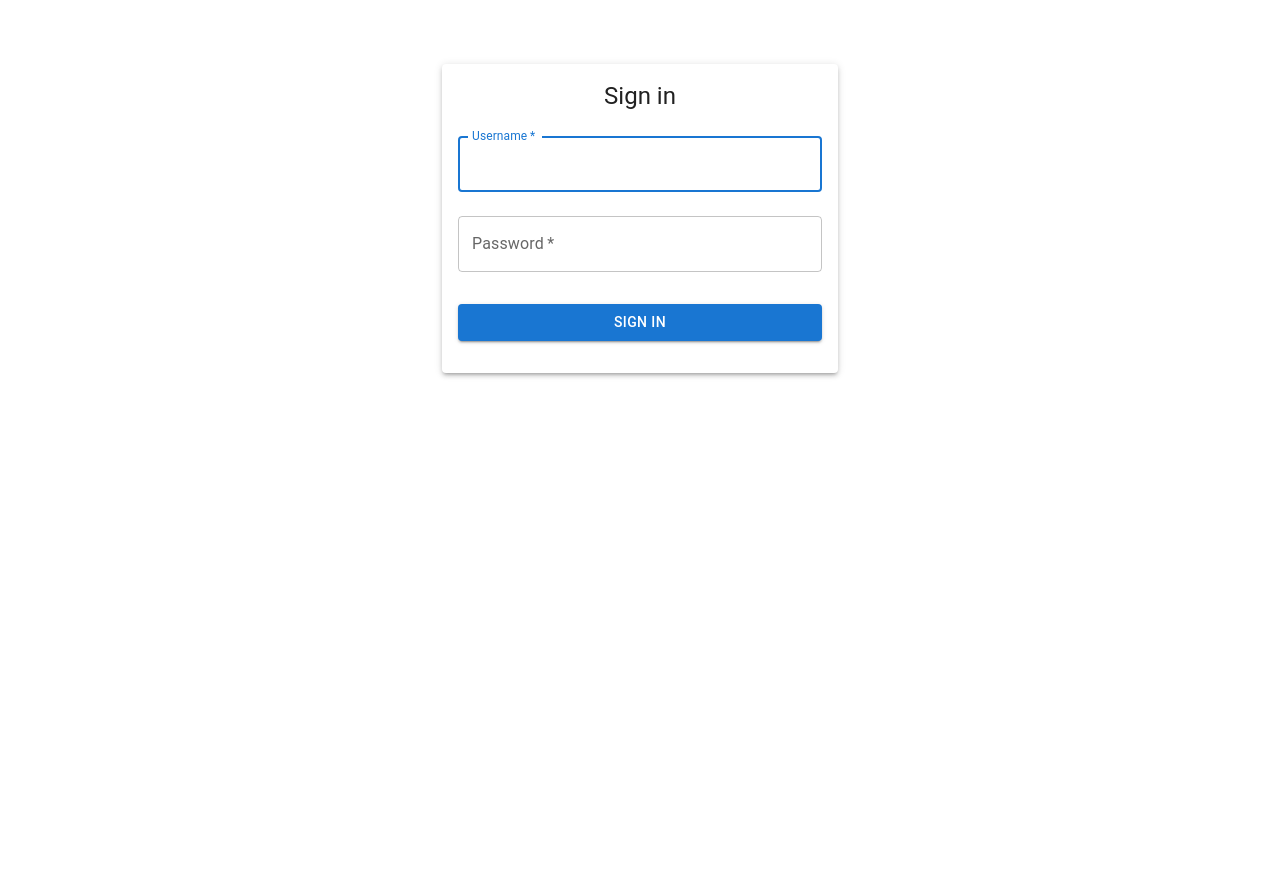
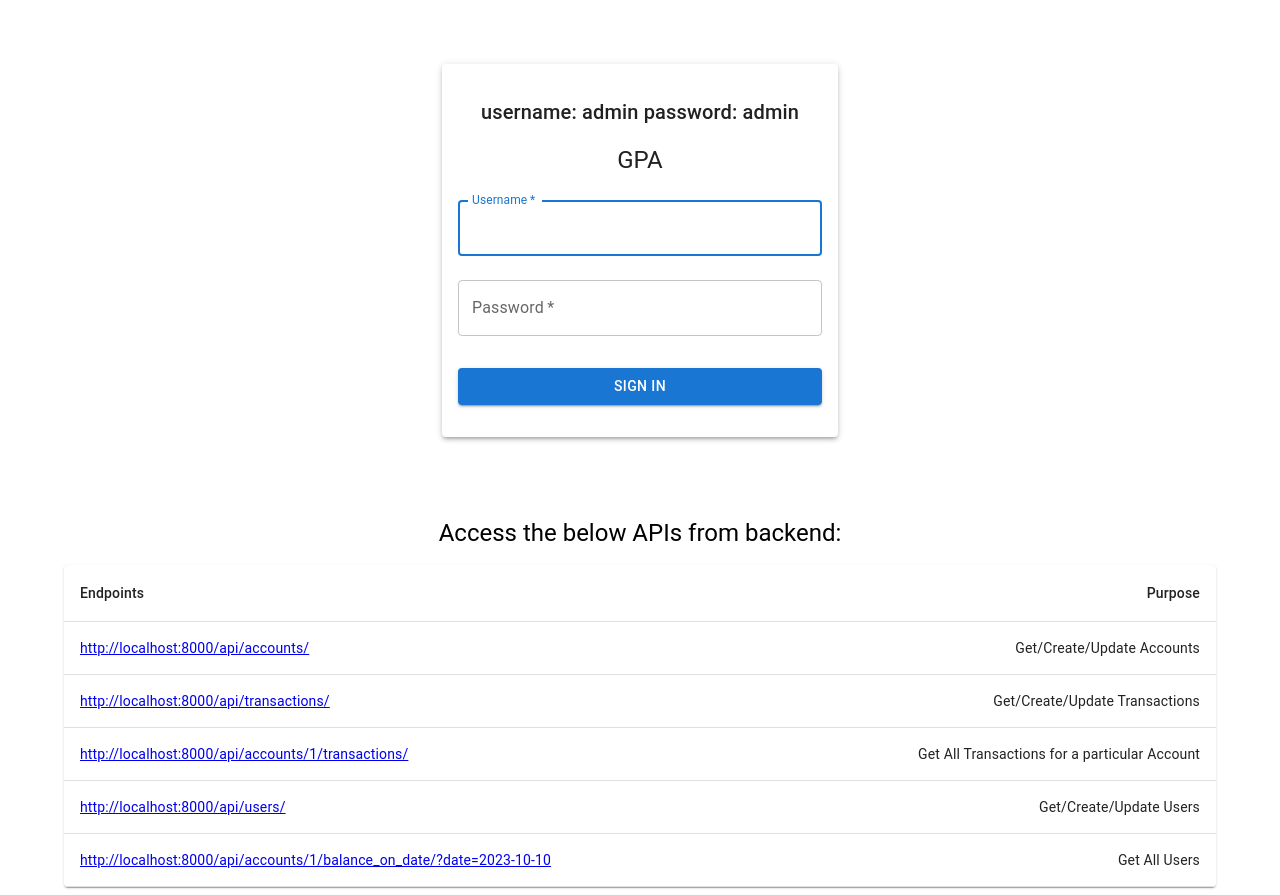
Before and after one commit to prinjal/finally-accounting-frontend, a React (Vite) app: page / in a window 1280 px wide. Before the commit the page ends 800 px from the top, so only its background shows below. Built offline with nearby package versions, Linux system fonts and the light colour scheme.

Commit message:
added documentation on front page

```diff
--- a/src/components/AccountsList.tsx
+++ b/src/components/AccountsList.tsx
@@ -27,7 +27,9 @@ interface Account {
 const AccountsList: React.FC = () => {
   const navigate = useNavigate();
   const location = useLocation();
-  const { username } = location.state || "username";
+  const [username, setUsername] = useState(
+    localStorage.getItem("username") || "username"
+  );
   const [accounts, setAccounts] = useState<Account[]>([]);
 
   useEffect(() => {
--- a/src/components/Login.tsx
+++ b/src/components/Login.tsx
@@ -1,12 +1,19 @@
 import React, { useState } from "react";
 import { useNavigate } from "react-router-dom";
 import axios from "axios";
+
 import {
   Container,
+  Typography,
+  Table,
+  TableBody,
+  TableCell,
+  TableContainer,
+  TableHead,
+  TableRow,
   Paper,
   TextField,
   Button,
-  Typography,
   Box,
 } from "@mui/material";
 
@@ -26,15 +33,19 @@ const Login: React.FC = () => {
         console.log("Login successful:", response.data);
         // Optionally, store the token if returned and needed
         // localStorage.setItem('token', response.data.token);
+        localStorage.setItem("username", username);
         navigate("/api/accounts", { state: { username: username } }); // Redirect to accounts page on successful login
       }
     } catch (error) {
       console.error("Failed to login", error);
-      alert("Login failed. Please check your credentials.");
+      alert(
+        "Login failed. Please check your credentials or enter username:admin password:admin"
+      );
     }
   };
 
   return (
+    <>
       <Container component="main" maxWidth="xs">
         <Paper
           elevation={3}
@@ -46,8 +57,11 @@ const Login: React.FC = () => {
             padding: 2,
           }}
         >
+          <Typography component="h2" variant="h6" padding={2}>
+            username: admin password: admin
+          </Typography>
           <Typography component="h1" variant="h5">
-          Sign in
+            GPA
           </Typography>
           <Box component="form" sx={{ mt: 1 }}>
             <TextField
@@ -89,6 +103,84 @@ const Login: React.FC = () => {
           </Box>
         </Paper>
       </Container>
+      <Container
+        sx={{
+          marginTop: 8,
+          display: "flex",
+          flexDirection: "column",
+          alignItems: "center",
+        }}
+      >
+        <Typography component="h1" variant="h5" sx={{ padding: 2 }}>
+          Access the below APIs from backend:
+        </Typography>
+        <TableContainer component={Paper}>
+          <Table aria-label="simple table">
+            <TableHead>
+              <TableRow>
+                <TableCell>Endpoints</TableCell>
+                <TableCell align="right">Purpose</TableCell>
+              </TableRow>
+            </TableHead>
+            <TableBody>
+              <TableRow key="accounts">
+                <TableCell component="th" scope="row">
+                  <a href="http://localhost:8000/api/accounts/" target="_blank">
+                    http://localhost:8000/api/accounts/
+                  </a>
+                </TableCell>
+                <TableCell align="right">Get/Create/Update Accounts</TableCell>
+              </TableRow>
+              <TableRow key="transactions">
+                <TableCell component="th" scope="row">
+                  <a
+                    href="http://localhost:8000/api/transactions/"
+                    target="_blank"
+                  >
+                    http://localhost:8000/api/transactions/
+                  </a>
+                </TableCell>
+                <TableCell align="right">
+                  Get/Create/Update Transactions
+                </TableCell>
+              </TableRow>
+              <TableRow key="transaction-for-account">
+                <TableCell component="th" scope="row">
+                  <a
+                    href="http://localhost:8000/api/accounts/1/transactions/"
+                    target="_blank"
+                  >
+                    http://localhost:8000/api/accounts/1/transactions/
+                  </a>
+                </TableCell>
+                <TableCell align="right">
+                  Get All Transactions for a particular Account
+                </TableCell>
+              </TableRow>
+              <TableRow key="users">
+                <TableCell component="th" scope="row">
+                  <a href="http://localhost:8000/api/users/" target="_blank">
+                    http://localhost:8000/api/users/
+                  </a>
+                </TableCell>
+                <TableCell align="right">Get/Create/Update Users</TableCell>
+              </TableRow>
+              <TableRow key="balance-on-effective-date">
+                <TableCell component="th" scope="row">
+                  <a
+                    href="http://localhost:8000/api/accounts/1/balance_on_date/?date=2023-10-10"
+                    target="_blank"
+                  >
+                    http://localhost:8000/api/accounts/1/balance_on_date/?date=2023-10-10
+                  </a>
+                </TableCell>
+                <TableCell align="right">Get All Users</TableCell>
+              </TableRow>
+            </TableBody>
+          </Table>
+        </TableContainer>
+      </Container>
+    </>
   );
 };
 
--- a/src/components/TransactionsList.tsx
+++ b/src/components/TransactionsList.tsx
@@ -40,6 +40,9 @@ const TransactionsList: React.FC = () => {
   const { accountNumber } = useParams<{ accountNumber: string }>();
   const location = useLocation();
   const [transactions, setTransactions] = useState<Transaction[]>([]);
+  const [username, setUsername] = useState(
+    localStorage.getItem("username") || "username"
+  );
 
   function maskAccountNumber(accountNumber: string) {
     // Mask all but the last 4 digits of the account number
@@ -80,7 +83,7 @@ const TransactionsList: React.FC = () => {
         anchor="left"
       >
         <Typography variant="h6" sx={{ margin: 2 }}>
-          Hi, username!
+          Hi, {username}
         </Typography>
         <Divider />
         <List>
```
Lines whose indentation alone changed are shown as unchanged.
